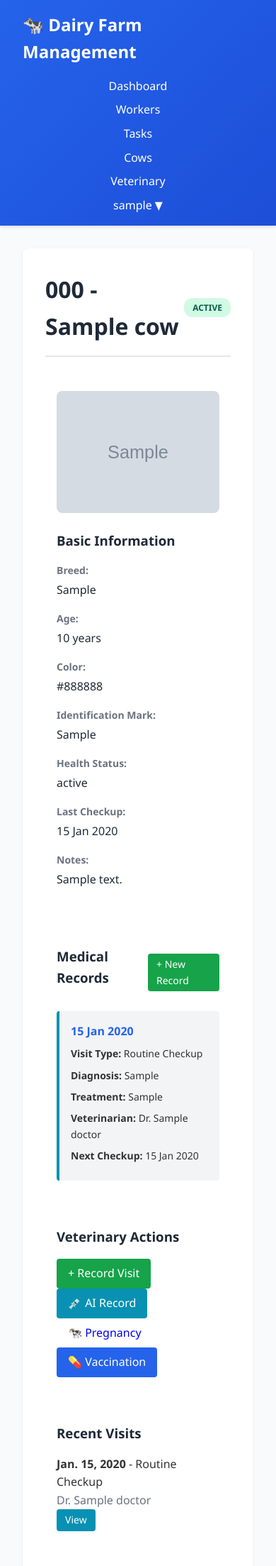
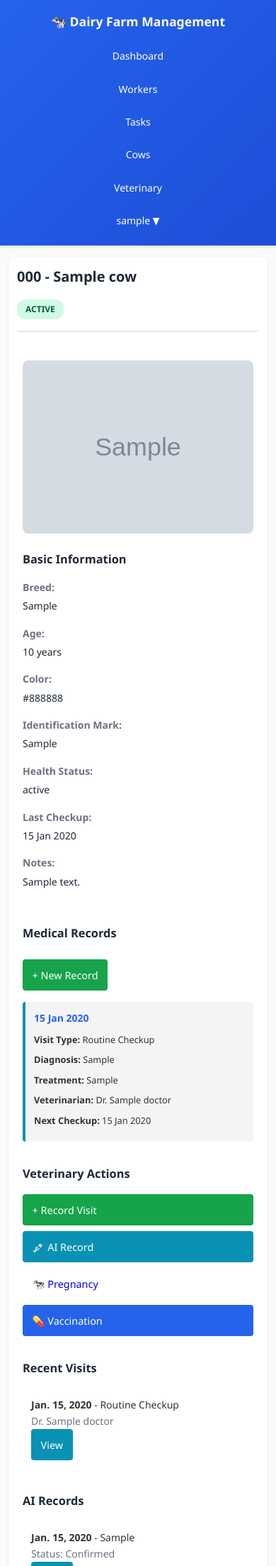
Before and after one commit to rohitbaba001/Cow, a Django app: page /cows/1/ in a window 390 px wide. Shown: the top 2207 px of the page at 71% size. Run offline with Django 4.2, Linux system fonts and the light colour scheme; a user stored in the database is signed in; tables that the repository leaves empty hold one stand-in row (values such as "Sample post"); grey boxes marked "Sample" are stand-in pictures.

Commit message:
Add comprehensive mobile responsive design for all pages

```diff
--- a/static/css/style.css
+++ b/static/css/style.css
@@ -1072,19 +1072,9 @@ body {
 }
 
 /* Responsive */
-@media (max-width: 768px) {
-    .nav-container {
-        flex-direction: column;
-        gap: 1rem;
-    }
-
-    .nav-menu {
-        flex-direction: column;
-        gap: 0.5rem;
-    }
-
-    .stats-grid {
-        grid-template-columns: 1fr;
+@media (max-width: 1024px) {
+    .container {
+        padding: 0 1.5rem;
     }
 
     .dashboard-grid {
@@ -1094,27 +1084,245 @@ body {
     .detail-grid {
         grid-template-columns: 1fr;
     }
+}
+
+@media (max-width: 768px) {
+    /* Base adjustments */
+    body {
+        font-size: 14px;
+    }
+
+    .container {
+        padding: 0 1rem;
+        margin: 1rem auto;
+    }
+
+    /* Navigation */
+    .nav-container {
+        flex-direction: column;
+        gap: 1rem;
+        padding: 0 1rem;
+    }
+
+    .nav-brand h2 {
+        font-size: 1.25rem;
+    }
+
+    .nav-menu {
+        flex-direction: column;
+        gap: 0.5rem;
+        width: 100%;
+    }
+
+    .nav-menu li {
+        width: 100%;
+    }
+
+    .nav-menu a {
+        display: block;
+        padding: 0.5rem;
+        text-align: center;
+    }
+
+    .dropdown-content {
+        position: static;
+        box-shadow: none;
+        width: 100%;
+    }
+
+    /* Stats and Grids */
+    .stats-grid {
+        grid-template-columns: 1fr;
+        gap: 1rem;
+    }
+
+    .stat-card {
+        padding: 1rem;
+    }
+
+    .stat-icon {
+        font-size: 2rem;
+    }
+
+    .stat-info h3 {
+        font-size: 1.5rem;
+    }
+
+    .dashboard-grid {
+        grid-template-columns: 1fr;
+        gap: 1rem;
+    }
+
+    .dashboard-section {
+        padding: 1rem;
+    }
+
+    .detail-grid {
+        grid-template-columns: 1fr;
+        gap: 1rem;
+    }
 
     .cow-grid {
         grid-template-columns: 1fr;
+        gap: 1rem;
     }
 
+    /* Headers and Actions */
     .page-header {
         flex-direction: column;
         align-items: flex-start;
         gap: 1rem;
     }
 
+    .page-header h1 {
+        font-size: 1.5rem;
+    }
+
     .dashboard-actions {
         flex-direction: column;
+        width: 100%;
+    }
+
+    .dashboard-actions .btn {
+        width: 100%;
     }
 
     .form-actions {
         flex-direction: column;
     }
 
+    .form-actions .btn {
+        width: 100%;
+    }
+
     .detail-actions {
         flex-direction: column;
+    }
+
+    .detail-actions .btn {
+        width: 100%;
+    }
+
+    /* Tables */
+    .table-responsive {
+        overflow-x: auto;
+        -webkit-overflow-scrolling: touch;
+    }
+
+    .data-table {
+        font-size: 0.875rem;
+    }
+
+    .data-table th,
+    .data-table td {
+        padding: 0.5rem;
+        white-space: nowrap;
+    }
+
+    /* Forms */
+    .form-container {
+        padding: 1rem;
+    }
+
+    .form-container h1 {
+        font-size: 1.5rem;
+    }
+
+    .form-group input,
+    .form-group select,
+    .form-group textarea {
+        font-size: 16px; /* Prevents zoom on iOS */
+    }
+
+    /* Detail Pages */
+    .detail-container {
+        padding: 1rem;
+    }
+
+    .detail-header {
+        flex-direction: column;
+        align-items: flex-start;
+        gap: 1rem;
+    }
+
+    .detail-header h1 {
+        font-size: 1.25rem;
+    }
+
+    .detail-section {
+        padding: 0.5rem;
+    }
+
+    .section-header {
+        flex-direction: column;
+        align-items: flex-start;
+        gap: 0.5rem;
+    }
+
+    /* Cow Cards */
+    .cow-card-body {
+        padding: 1rem;
+    }
+
+    .cow-card-actions {
+        flex-direction: column;
+    }
+
+    .cow-card-actions .btn {
+        width: 100%;
+    }
+
+    .cow-detail-image,
+    .cow-detail-placeholder {
+        max-width: 100%;
+    }
+
+    /* Buttons */
+    .btn {
+        padding: 0.75rem 1rem;
+        font-size: 0.95rem;
+        min-height: 44px; /* Touch-friendly */
+    }
+
+    .btn-sm {
+        padding: 0.5rem 0.75rem;
+        min-height: 38px;
+    }
+
+    /* Medical Records */
+    .medical-record-card {
+        padding: 0.75rem;
+    }
+
+    .record-content p {
+        font-size: 0.8rem;
+    }
+
+    /* Action Buttons */
+    .action-buttons {
+        display: grid;
+        grid-template-columns: 1fr;
+        gap: 0.5rem;
+    }
+
+    .action-buttons .btn {
+        width: 100%;
+    }
+
+    /* Records List */
+    .records-list {
+        gap: 0.75rem;
+    }
+
+    .record-item {
+        flex-direction: column;
+        align-items: flex-start;
+        gap: 0.5rem;
+        padding: 0.75rem;
+    }
+
+    .record-info {
+        width: 100%;
     }
 
     /* Login Page Responsive */
@@ -1150,19 +1358,119 @@ body {
     }
 
     .login-form-section {
-        padding: 1.5rem;
+        padding: 1.5rem 1rem;
     }
 
     .login-box-new {
-        padding: 1rem;
+        padding: 1.5rem 1rem;
     }
 
     .language-selector-top {
-        flex-direction: column;
         gap: 0.5rem;
     }
 
     .login-header-new h2 {
         font-size: 1.5rem;
     }
+
+    /* Veterinary Dashboard */
+    .veterinary-stats {
+        grid-template-columns: 1fr;
+    }
+
+    .vet-card {
+        padding: 1rem;
+    }
 }
+
+@media (max-width: 480px) {
+    /* Extra small screens */
+    .container {
+        padding: 0 0.75rem;
+    }
+
+    .nav-brand h2 {
+        font-size: 1.1rem;
+    }
+
+    .page-header h1 {
+        font-size: 1.25rem;
+    }
+
+    .stat-card {
+        flex-direction: column;
+        text-align: center;
+    }
+
+    .stat-icon {
+        font-size: 2.5rem;
+    }
+
+    .dashboard-section h2 {
+        font-size: 1.1rem;
+    }
+
+    .btn {
+        font-size: 0.9rem;
+        padding: 0.65rem 0.85rem;
+    }
+
+    .form-container {
+        padding: 0.75rem;
+    }
+
+    .detail-container {
+        padding: 0.75rem;
+    }
+
+    .login-box-new {
+        padding: 1rem 0.75rem;
+    }
+
+    .brand-title {
+        font-size: 1.5rem;
+    }
+
+    .feature-item {
+        font-size: 0.85rem;
+        padding: 0.5rem 0.75rem;
+    }
+
+    .data-table {
+        font-size: 0.75rem;
+    }
+
+    .data-table th,
+    .data-table td {
+        padding: 0.4rem;
+    }
+}
+
+/* Landscape mobile orientation */
+@media (max-width: 768px) and (orientation: landscape) {
+    .login-image-section {
+        display: none;
+    }
+
+    .login-form-section {
+        flex: 1;
+    }
+}
+
+/* Touch-friendly improvements */
+@media (hover: none) and (pointer: coarse) {
+    /* For touch devices */
+    .btn,
+    .nav-menu a,
+    .dropdown-content a {
+        min-height: 44px;
+        display: flex;
+        align-items: center;
+        justify-content: center;
+    }
+
+    .data-table th,
+    .data-table td {
+        min-height: 44px;
+    }
+}
```
